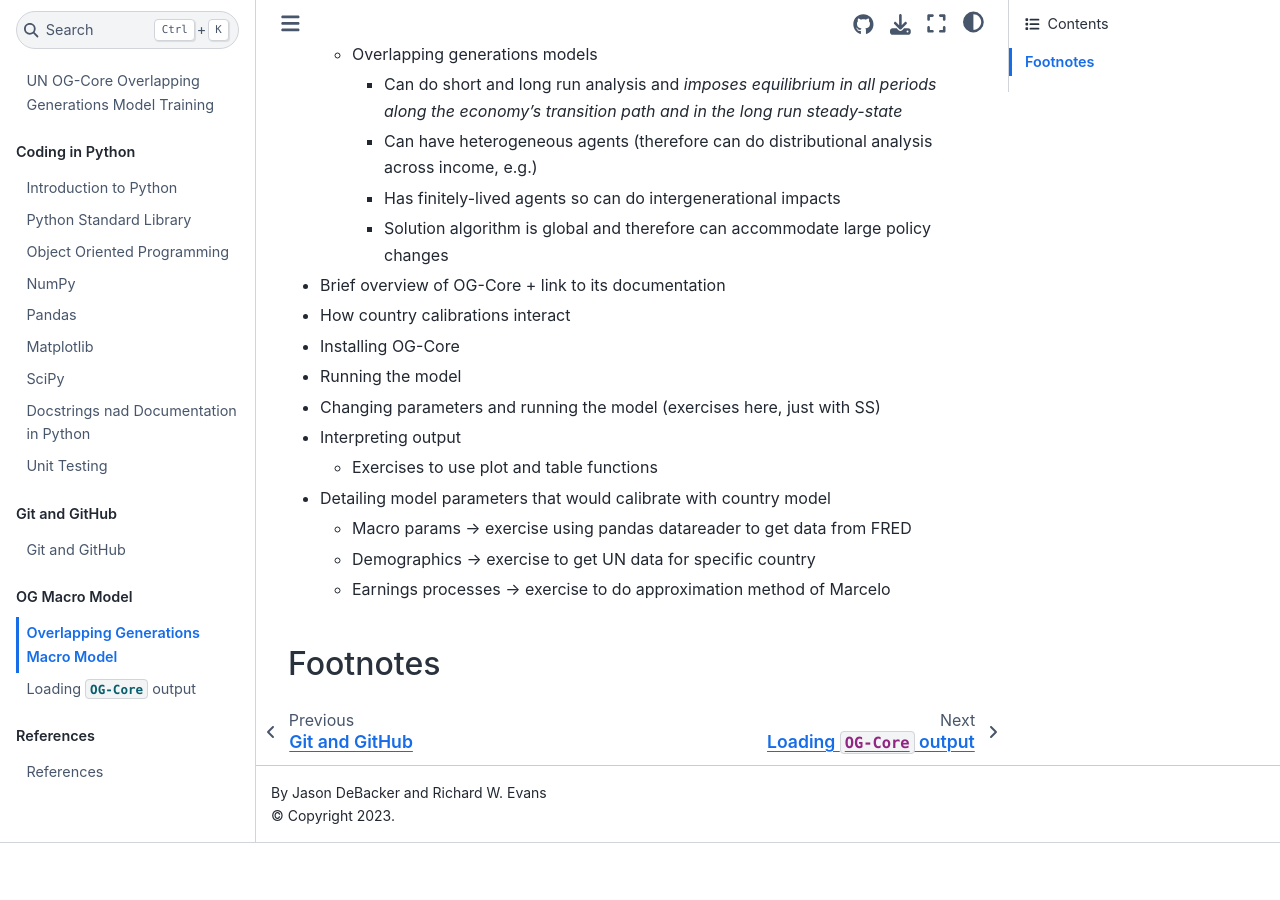
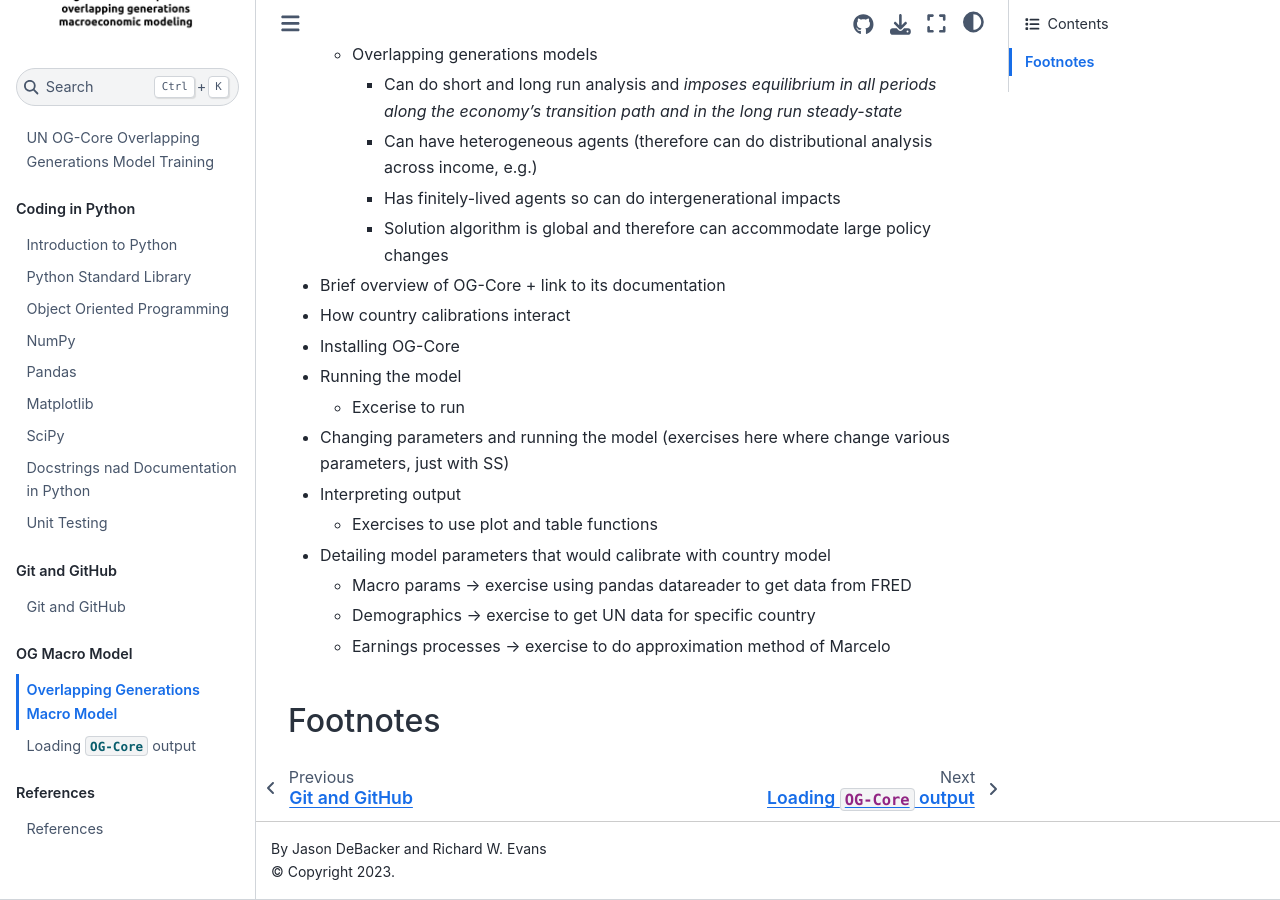
Before and after one commit to jdebacker/UN-OG-Training, a Jupyter Book: the page built from docs/book/OG/intro.md, in a window 1280 px wide and 900 px high, scrolled down 1170 px. Built offline with Jupyter Book 1.0.4 settings and Sphinx 7.4.7 and the Sphinx Book theme 1.1.4, drawn with Linux system fonts in a browser that asks for light colours; pages that are not in the unit, such as notebooks, are missing from menus; comment, search, counter and statistics services are not loaded; before the commit the page ends 2013 px from its top, so only the background shows below that.

Commit message:
small edits to og intro

```diff
--- a/docs/book/OG/intro.md
+++ b/docs/book/OG/intro.md
@@ -37,7 +37,8 @@
 * How country calibrations interact
 * Installing OG-Core
 * Running the model
-* Changing parameters and running the model (exercises here, just with SS)
+  * Excerise to run
+* Changing parameters and running the model (exercises here where change various parameters, just with SS)
 * Interpreting output
   * Exercises to use plot and table functions
 * Detailing model parameters that would calibrate with country model
```
